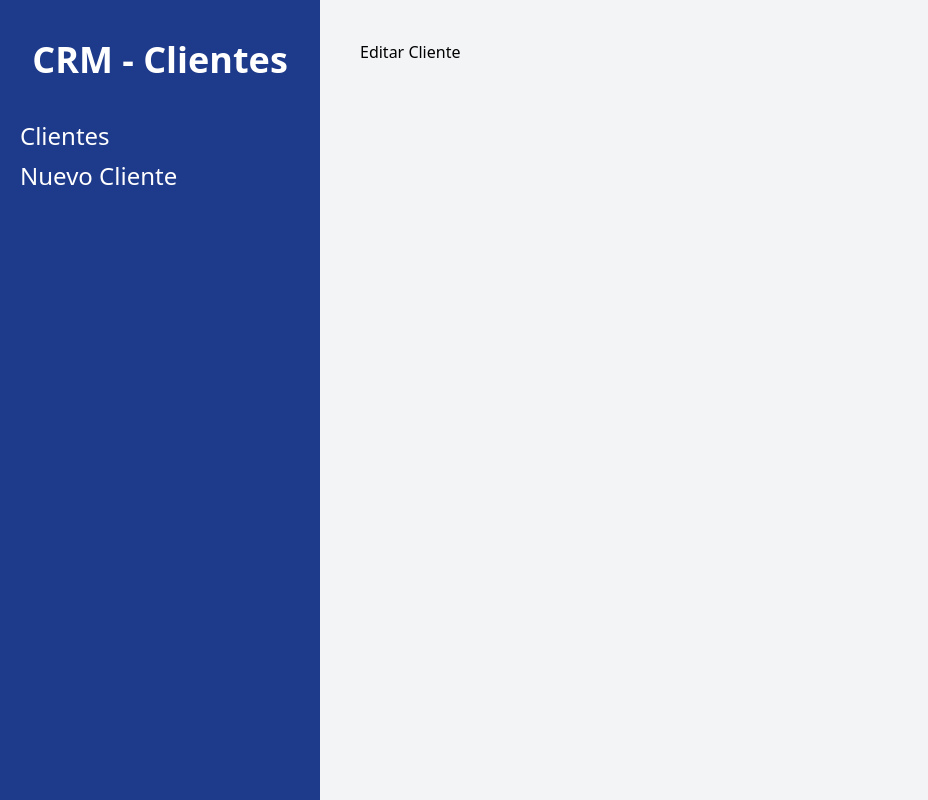
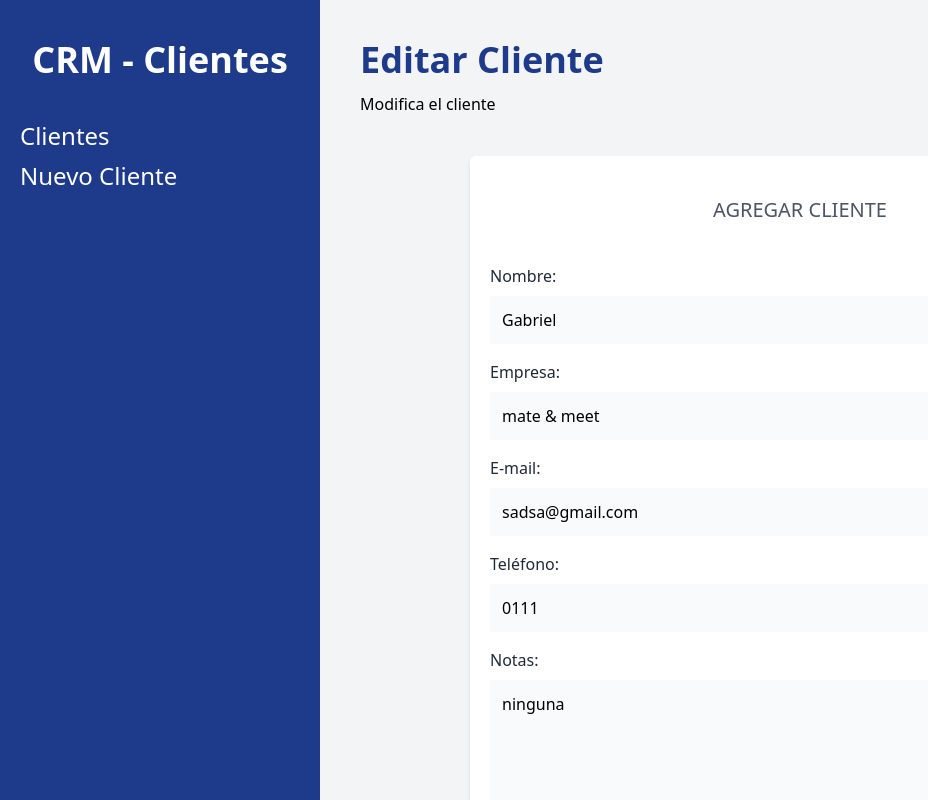
Before and after one commit to GabrielZoya/CRM-REACT, a React (Vite) app: page /clientes/editar/1 in a window 1280 px wide. Shown: the whole page, without its empty margins (0-928 px from the left). Built offline with nearby package versions, Linux system fonts and the light colour scheme; data requests are answered from the project's data file.

Commit message:
editar cliente

```diff
--- a/src/App.jsx
+++ b/src/App.jsx
@@ -3,6 +3,7 @@ import Layout from "./layout/Layout";
 import Inicio from "./pages/Inicio";
 import NuevoCliente from "./pages/NuevoCliente";
 import EditarCliente from "./pages/EditarCliente";
+import VerCliente from "./pages/VerCliente";
 
 function App() {
   return (
@@ -12,6 +13,7 @@ function App() {
           <Route index element={<Inicio />} />
           <Route path="nuevo" element={<NuevoCliente />} />
           <Route path="editar/:id" element={<EditarCliente />} />
+          <Route path=":id" element={<VerCliente />} />
         </Route>
       </Routes>
     </BrowserRouter>
--- a/src/components/Cliente.jsx
+++ b/src/components/Cliente.jsx
@@ -1,6 +1,8 @@
-import React from "react";
+import { useNavigate } from "react-router-dom";
 
 const Cliente = ({ cliente }) => {
+  const navigate = useNavigate();
+
   const { nombre, empresa, email, telefono, notas, id } = cliente;
   return (
     <tr className="border">
@@ -20,12 +22,14 @@ const Cliente = ({ cliente }) => {
         <button
           type="button"
           className="bg-yellow-500 hover:bg-yellow-600 block w-full text-white p-2 uppercase font-bold text-xs "
+          onClick={() => navigate(`/clientes/${id}`)}
         >
           Ver
         </button>
         <button
           type="button"
           className="bg-blue-600 hover:bg-blue-700 block w-full text-white p-2 uppercase font-bold text-xs mt-3"
+          onClick={() => navigate(`/clientes/editar/${id}`)}
         >
           Editar
         </button>
--- a/src/components/Formulario.jsx
+++ b/src/components/Formulario.jsx
@@ -4,7 +4,7 @@ import { useNavigate } from "react-router-dom";
 import * as Yup from "yup";
 import Alerta from "./Alerta";
 
-const Formulario = () => {
+const Formulario = ({ cliente }) => {
   const navigate = useNavigate();
 
   const nuevoClienteSchema = Yup.object().shape({
@@ -49,12 +49,13 @@ const Formulario = () => {
       </h1>
       <Formik
         initialValues={{
-          nombre: "",
-          empresa: "",
-          email: "",
-          telefono: "",
-          notas: "",
+          nombre: cliente?.nombre ?? "",
+          empresa: cliente?.empresa ?? "",
+          email: cliente?.email ?? "",
+          telefono: cliente?.telefono ?? "",
+          notas: cliente?.notas ?? "",
         }}
+        enableReinitialize={true}
         onSubmit={async (values, { resetForm }) => {
           await handleSubmit(values);
           resetForm();
@@ -151,4 +152,8 @@ const Formulario = () => {
   );
 };
 
+Formulario.defaultProps = {
+  cliente: {},
+};
+
 export default Formulario;
--- /dev/null
+++ b/src/components/Spinner.jsx
@@ -0,0 +1,13 @@
+import "../styles/Spinner.css";
+const Spinner = () => {
+  return (
+    <div className="sk-folding-cube">
+      <div className="sk-cube1 sk-cube"></div>
+      <div className="sk-cube2 sk-cube"></div>
+      <div className="sk-cube4 sk-cube"></div>
+      <div className="sk-cube3 sk-cube"></div>
+    </div>
+  );
+};
+
+export default Spinner;
--- a/src/pages/EditarCliente.jsx
+++ b/src/pages/EditarCliente.jsx
@@ -1,10 +1,34 @@
-import React from "react";
+import { useEffect, useState } from "react";
+import { useParams } from "react-router-dom";
+import Formulario from "../components/Formulario";
 
 const EditarCliente = () => {
+  const [cliente, setCliente] = useState({});
+  const [cargando, setCargando] = useState(true);
+  const { id } = useParams();
+
+  useEffect(() => {
+    const obtenerClienteApi = async () => {
+      try {
+        const url = `http://localhost:4000/clientes/${id}`;
+        const respuesta = await fetch(url);
+        const resultado = await respuesta.json();
+        setCliente(resultado);
+      } catch (error) {
+        console.log(error);
+      }
+      setCargando(!cargando);
+    };
+    obtenerClienteApi();
+  }, []);
+
   return (
-    <div>
-      <h1>Editar Cliente</h1>
-    </div>
+    <>
+      <h1 className="font-black text-4xl text-blue-900">Editar Cliente</h1>
+      <p className="mt-3">Modifica el cliente</p>
+
+      <Formulario cliente={cliente} />
+    </>
   );
 };
 
--- /dev/null
+++ b/src/pages/VerCliente.jsx
@@ -0,0 +1,67 @@
+import { useEffect, useState } from "react";
+import { useParams } from "react-router-dom";
+import Spinner from "../components/Spinner";
+
+const VerCliente = () => {
+  const [cliente, setCliente] = useState({});
+  const [cargando, setCargando] = useState(true);
+  const { id } = useParams();
+
+  useEffect(() => {
+    const obtenerClienteApi = async () => {
+      try {
+        const url = `http://localhost:4000/clientes/${id}`;
+        const respuesta = await fetch(url);
+        const resultado = await respuesta.json();
+        setCliente(resultado);
+      } catch (error) {
+        console.log(error);
+      }
+      setCargando(!cargando);
+    };
+    obtenerClienteApi();
+  }, []);
+
+  return cargando ? (
+    <Spinner />
+  ) : Object.keys(cliente).length === 0 ? (
+    <p>No Hay Resultados</p>
+  ) : (
+    <div>
+      <h1 className="font-black text-4xl text-blue-900">
+        Ver Cliente: {cliente.nombre}
+      </h1>
+      <p className="mt-3">Información del Cliente </p>
+      <p className="text-4xl text-gray-600 mt-10">
+        <span className="text-gray-800 uppercase font-bold">Cliente: </span>
+        {cliente.nombre}
+      </p>
+      {cliente.email && (
+        <p className="text-2xl mt-4 text-gray-500">
+          <span className="text-gray-800 uppercase font-bold">Email: </span>
+          {cliente.email}
+        </p>
+      )}
+      {cliente.telefono && (
+        <p className="text-2xl mt-4 text-gray-500">
+          <span className="text-gray-800 uppercase font-bold">Teléfono: </span>
+          {cliente.telefono}
+        </p>
+      )}
+      {cliente.empresa && (
+        <p className="text-2xl mt-4 text-gray-500">
+          <span className="text-gray-800 uppercase font-bold">Empresa: </span>
+          {cliente.empresa}
+        </p>
+      )}
+      {cliente.notas && (
+        <p className="text-2xl mt-4 text-gray-500">
+          <span className="text-gray-800 uppercase font-bold">Notas: </span>
+          {cliente.notas}
+        </p>
+      )}
+    </div>
+  );
+};
+
+export default VerCliente;
--- /dev/null
+++ b/src/styles/Spinner.css
@@ -0,0 +1,97 @@
+.sk-folding-cube {
+  margin: 20px auto;
+  width: 40px;
+  height: 40px;
+  position: relative;
+  -webkit-transform: rotateZ(45deg);
+  transform: rotateZ(45deg);
+}
+
+.sk-folding-cube .sk-cube {
+  float: left;
+  width: 50%;
+  height: 50%;
+  position: relative;
+  -webkit-transform: scale(1.1);
+  -ms-transform: scale(1.1);
+  transform: scale(1.1);
+}
+.sk-folding-cube .sk-cube:before {
+  content: "";
+  position: absolute;
+  top: 0;
+  left: 0;
+  width: 100%;
+  height: 100%;
+  background-color: #1f3a8a;
+  -webkit-animation: sk-foldCubeAngle 2.4s infinite linear both;
+  animation: sk-foldCubeAngle 2.4s infinite linear both;
+  -webkit-transform-origin: 100% 100%;
+  -ms-transform-origin: 100% 100%;
+  transform-origin: 100% 100%;
+}
+.sk-folding-cube .sk-cube2 {
+  -webkit-transform: scale(1.1) rotateZ(90deg);
+  transform: scale(1.1) rotateZ(90deg);
+}
+.sk-folding-cube .sk-cube3 {
+  -webkit-transform: scale(1.1) rotateZ(180deg);
+  transform: scale(1.1) rotateZ(180deg);
+}
+.sk-folding-cube .sk-cube4 {
+  -webkit-transform: scale(1.1) rotateZ(270deg);
+  transform: scale(1.1) rotateZ(270deg);
+}
+.sk-folding-cube .sk-cube2:before {
+  -webkit-animation-delay: 0.3s;
+  animation-delay: 0.3s;
+}
+.sk-folding-cube .sk-cube3:before {
+  -webkit-animation-delay: 0.6s;
+  animation-delay: 0.6s;
+}
+.sk-folding-cube .sk-cube4:before {
+  -webkit-animation-delay: 0.9s;
+  animation-delay: 0.9s;
+}
+@-webkit-keyframes sk-foldCubeAngle {
+  0%,
+  10% {
+    -webkit-transform: perspective(140px) rotateX(-180deg);
+    transform: perspective(140px) rotateX(-180deg);
+    opacity: 0;
+  }
+  25%,
+  75% {
+    -webkit-transform: perspective(140px) rotateX(0deg);
+    transform: perspective(140px) rotateX(0deg);
+    opacity: 1;
+  }
+  90%,
+  100% {
+    -webkit-transform: perspective(140px) rotateY(180deg);
+    transform: perspective(140px) rotateY(180deg);
+    opacity: 0;
+  }
+}
+
+@keyframes sk-foldCubeAngle {
+  0%,
+  10% {
+    -webkit-transform: perspective(140px) rotateX(-180deg);
+    transform: perspective(140px) rotateX(-180deg);
+    opacity: 0;
+  }
+  25%,
+  75% {
+    -webkit-transform: perspective(140px) rotateX(0deg);
+    transform: perspective(140px) rotateX(0deg);
+    opacity: 1;
+  }
+  90%,
+  100% {
+    -webkit-transform: perspective(140px) rotateY(180deg);
+    transform: perspective(140px) rotateY(180deg);
+    opacity: 0;
+  }
+}
```
